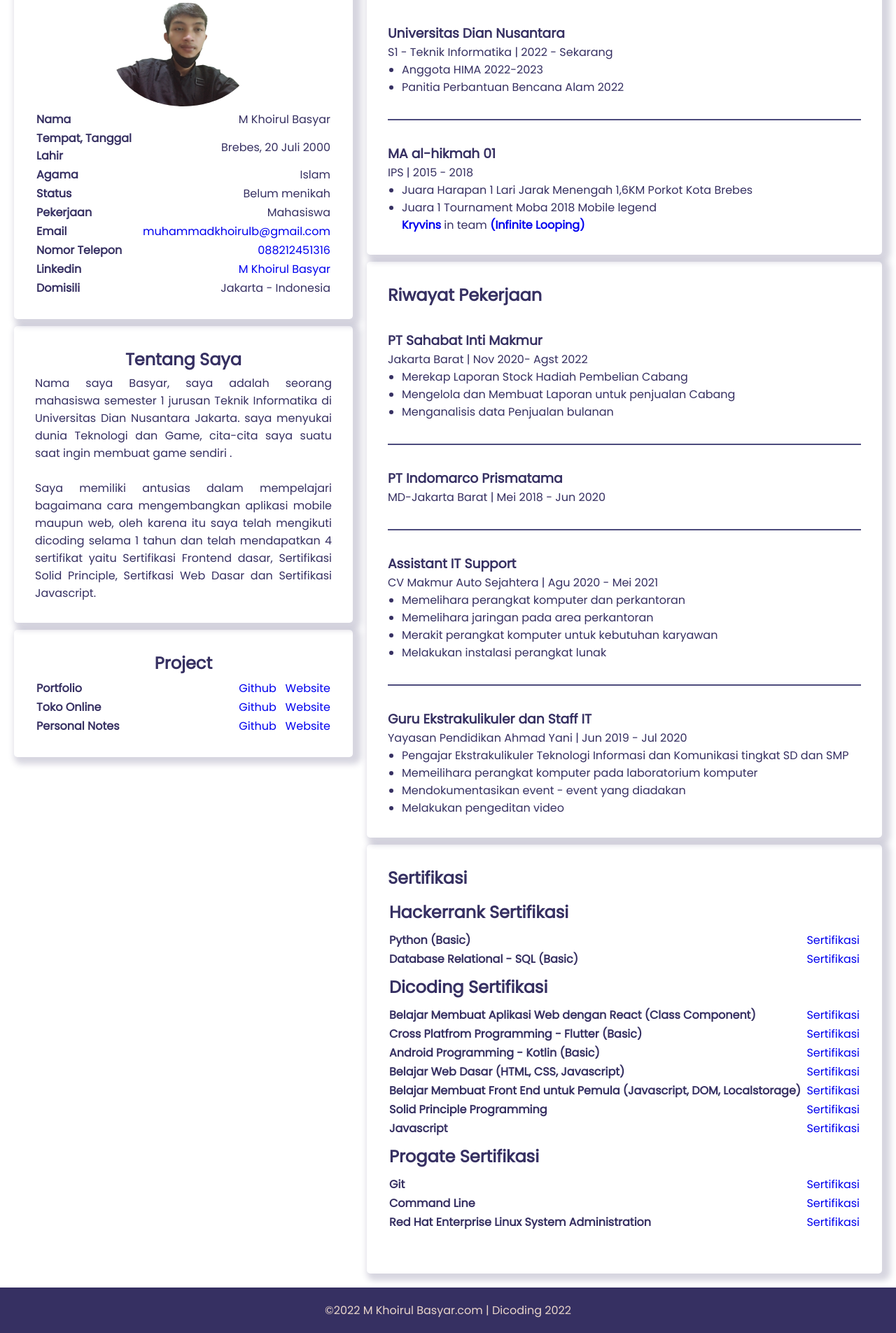
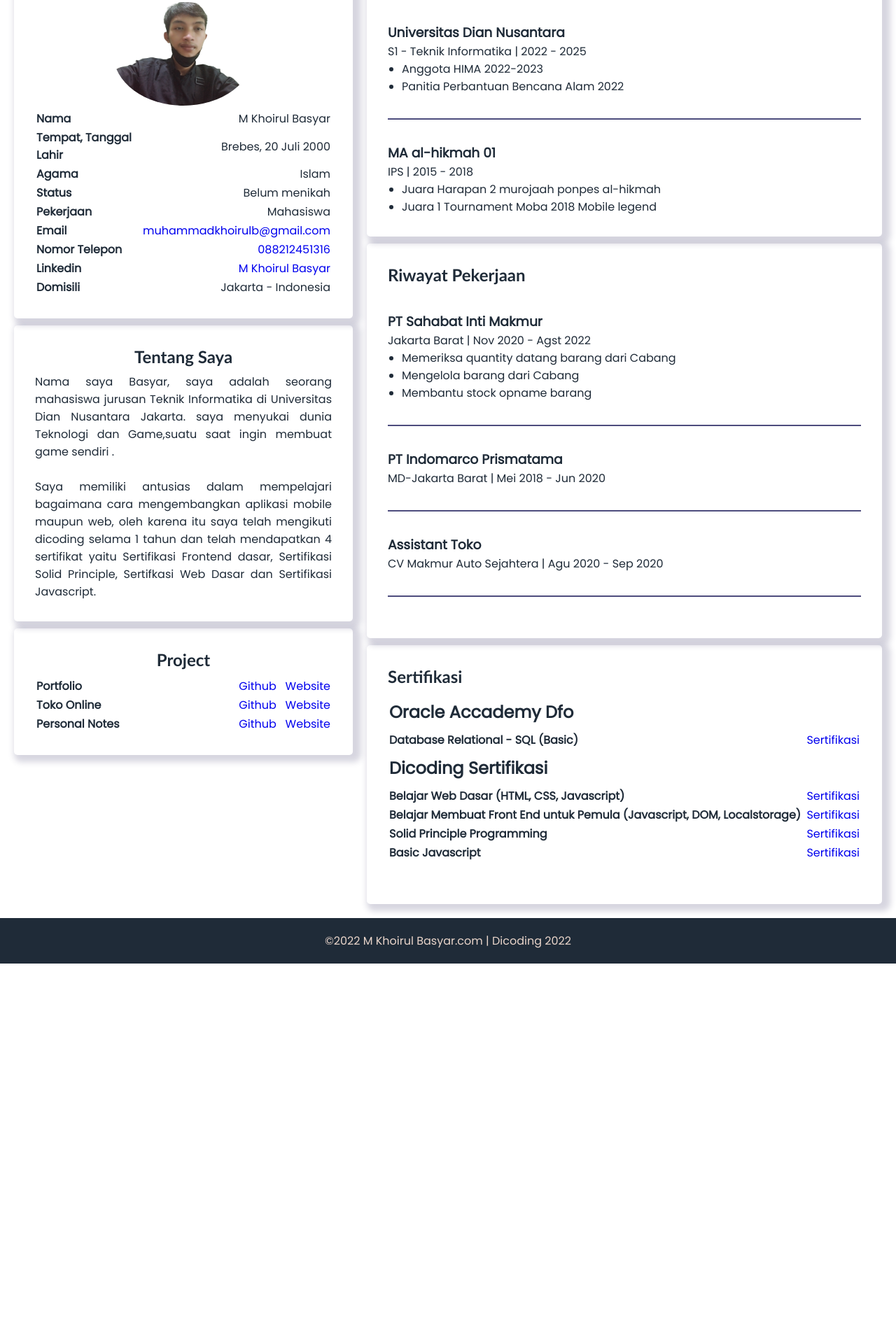
Before and after one commit to mbasyar/cv_mbasyar, a plain HTML site: page index.html in a window 1280 px wide. Shown: the part 275-2180 px from the top of the page at 70% size. After the commit the page ends 1652 px from the top, so only its background shows below. Drawn offline with Linux system fonts and the light colour scheme.

Commit message:
first commit

```diff
--- a/assets/script.js
+++ b/assets/script.js
@@ -11,3 +11,4 @@ function overlayClick() {
 }
 
 window.onresize = overlayClick;
+console.
--- a/index.html
+++ b/index.html
@@ -19,7 +19,7 @@
     <header>
       <section>
         <h1>Hello Welcome To My Portfolio</h1>
-        <p>Seorang mahasiswa biasa pencinta alam</p>
+        <p>studying programming</p>
       </section>
       <nav>
         <a id="menu" onclick="overlay()">Menu</a>
@@ -66,15 +66,15 @@
               </tr>
               <tr>
                 <th>Email</th>
-                <td><a href="mailto:ferdylimm9@gmail.com">muhammadkhoirulb@gmail.com</a></td>
+                <td><a href="mailto:muhammadkhoirulb@gmail.com">muhammadkhoirulb@gmail.com</a></td>
               </tr>
               <tr>
                 <th>Nomor Telepon</th>
-                <td><a href="tel:+6282268743001">088212451316</a></td>
+                <td><a href="tel:+6288212451316">088212451316</a></td>
               </tr>
               <tr>
                 <th>Linkedin</th>
-                <td><a href="https://www.linkedin.com/in/ferdylimm9/">M Khoirul Basyar</a></td>
+                <td><a href="https://www.linkedin.com/in/mkhoirulbasyar/">M Khoirul Basyar</a></td>
               </tr>
               <tr>
                 <th>Domisili</th>
@@ -85,8 +85,8 @@
           <section class="card">
             <h2>Tentang Saya</h2>
             <p>
-              Nama saya Basyar, saya adalah seorang mahasiswa semester 1 jurusan
-              Teknik Informatika di Universitas Dian Nusantara Jakarta. saya menyukai dunia Teknologi dan Game, cita-cita saya suatu saat ingin membuat game sendiri .
+              Nama saya Basyar, saya adalah seorang mahasiswa jurusan
+              Teknik Informatika di Universitas Dian Nusantara Jakarta. saya menyukai dunia Teknologi dan Game,suatu saat ingin membuat game sendiri .
               <br/>
 
               <br/>
@@ -102,15 +102,15 @@
               <tr>
                 <th>Portfolio</th>
                 <td>
-                  <a href="https://github.com/ferdylimmm9/portfolio">Github</a>
+                  <a href="https://github.com/mbasyarr.com">Github</a>
                   &nbsp;
-                  <a href="https://naruto.muhammad-khoi13.repl.co">Website</a>
+                  <a href="https://warungpojok.basyarrr.repl.co">Website</a>
                 </td>
               </tr>
               <tr>
                 <th>Toko Online</th>
                 <td>
-                  <a href="https://github.com/ferdylimmm9/bookshelf-app">Github</a>
+                  <a href="https://github.com/mbasyarr.com">Github</a>
                   &nbsp;
                   <a href="https://toko-1.basyarrr.repl.co">Website</a>
                 </td>
@@ -118,9 +118,9 @@
               <tr>
                 <th>Personal Notes</th>
                 <td>
-                  <a href="https://github.com/ferdylimmm9/personal-notes-dicoding">Github</a>
+                  <a href="https://github.com/mbasyarr.com">Github</a>
                   &nbsp;
-                  <a href="https://personal-notes-ferdy.netlify.app/">Website</a>
+                  <a href="https://google.com">Website</a>
                 </td>
               </tr>
             </table>
@@ -135,7 +135,7 @@
             <h3 class="school">Universitas Dian Nusantara</h3>
             <p>
               <span class="jurusan">S1 - Teknik Informatika</span> |
-              <span class="year">2022 - Sekarang</span>
+              <span class="year">2022 - 2025</span>
             </p>
             <ul>
 
@@ -156,13 +156,10 @@
             </p>
             <ul>
               <li>
-                Juara Harapan 1 Lari Jarak Menengah 1,6KM Porkot Kota Brebes
+                Juara Harapan 2 murojaah ponpes al-hikmah
               </li>
               <li>
                 Juara 1 Tournament Moba 2018 Mobile legend </li>
-                <a href="https://yamisok.com/players/kryvins" target="_blank"><b>Kryvins</b></a> in team
-                <a href="https://yamisok.com/teams/infinite-looping" target="_blank"><b>(Infinite Looping)</b></a>
-              </li>
             </ul>
           </section>
         </article>
@@ -171,11 +168,11 @@
             <br>
             <section>
                 <h3>PT Sahabat Inti Makmur</h3>
-                <p><span class="perusahaan">Jakarta Barat </span> | <span class="year">Nov 2020- Agst 2022</span></p>
+                <p><span class="perusahaan">Jakarta Barat </span> | <span class="year">Nov 2020 - Agst 2022</span></p>
                 <ul>
-                  <li>Merekap Laporan Stock Hadiah Pembelian Cabang</li>
-                  <li>Mengelola dan Membuat Laporan untuk penjualan Cabang</li>
-                  <li>Menganalisis data Penjualan bulanan</li>
+                  <li>Memeriksa quantity datang barang dari Cabang</li>
+                  <li>Mengelola barang dari Cabang</li>
+                  <li>Membantu stock opname barang </li>
               </ul>
             </section>
             <br />
@@ -190,89 +187,42 @@
             <hr />
             <br />
             <section>
-                <h3>Assistant IT Support</h3>
-                <p><span class="perusahaan">CV Makmur Auto Sejahtera</span> | <span class="year">Agu 2020 - Mei 2021</span></p>
-                <ul>
-                    <li>Memelihara perangkat komputer dan perkantoran</li>
-                    <li>Memelihara jaringan pada area perkantoran</li>
-                    <li>Merakit perangkat komputer untuk kebutuhan karyawan</li>
-                    <li>Melakukan instalasi perangkat lunak</li>
-                </ul>
+                <h3>Assistant Toko </h3>
+                <p><span class="perusahaan">CV Makmur Auto Sejahtera</span> | <span class="year">Agu 2020 - Sep 2020</span></p>
             </section>
             <br />
             <hr />
             <br />
-            <section>
-              <h3>Guru Ekstrakulikuler dan Staff IT</h3>
-              <p><span class="perusahaan">Yayasan Pendidikan Ahmad Yani</span> | <span class="year">Jun 2019 - Jul 2020</span></p>
-              <ul>
-                <li>Pengajar Ekstrakulikuler Teknologi Informasi dan Komunikasi tingkat SD dan SMP</li>
-                <li>Memeilihara perangkat komputer pada laboratorium komputer</li>
-                <li>Mendokumentasikan event - event yang diadakan</li>
-                <li>Melakukan pengeditan video</li>
-              </ul>
-            </section>
+
         </article>
         <article id="skill" class="card">
           <h2>Sertifikasi</h2>
           <section>
             <table>
               <tr>
-                <th colspan="2" style="font-size: 24px ; padding:8px 0px;">Hackerrank Sertifikasi</th>
+                <th colspan="2" style="font-size: 24px ; padding:8px 0px;">Oracle Accademy Dfo</th>
               </tr>
-              <tr>
-                <th>Python (Basic)</th>
-                <td><a href="https://www.hackerrank.com/certificates/a665f9f4af1d" target="_blank" rel="dofollow"> Sertifikasi</a></td>
-              </tr>
-              <tr>
-                <th>Database Relational - SQL (Basic)</th>
-                <td><a href="https://www.hackerrank.com/certificates/a5024b1f36d7" target="_blank" rel="dofollow">Sertifikasi</a></td>
+              <th>Database Relational - SQL (Basic)</th>
+                <td><a href="//www.hackenk.com/certificates/a5024b1f36d7" target="_blank" rel="dofollow">Sertifikasi</a></td>
               </tr>
               <tr>
                 <th colspan="2" style="font-size: 24px; padding:8px 0px;">Dicoding Sertifikasi</th>
               </tr>
               <tr>
-                <th>Belajar Membuat Aplikasi Web dengan React (Class Component)</th>
-                <td><a href="https://www.dicoding.com/certificates/ERZRMDLMWPYV">Sertifikasi</a></td>
-              </tr>
-              <tr>
-                <th>Cross Platfrom Programming - Flutter (Basic)</th>
-                <td><a href="https://www.dicoding.com/certificates/NVP7KGGWWZR0" target="_blank" rel="dofollow">Sertifikasi</a></td>
-              </tr>
-              <tr>
-                <th>Android Programming - Kotlin (Basic)</th>
-                <td><a href="https://www.dicoding.com/certificates/JLX13OM15P72" target="_blank" rel="dofollow">Sertifikasi</a></td>
-              </tr>
-              <tr>
                 <th>Belajar Web Dasar (HTML, CSS, Javascript)</th>
-                <td><a href="https://www.dicoding.com/certificates/QLZ9KK8Q9Z5D">Sertifikasi</a></td>
+                <td><a href="//www.diding.com/certificates/QLZ9KK8Q9Z5D">Sertifikasi</a></td>
               </tr>
               <tr>
                 <th>Belajar Membuat Front End untuk Pemula (Javascript, DOM, Localstorage)</th>
-                <td><a href="https://www.dicoding.com/certificates/07Z6R78K2PQR">Sertifikasi</a></td>
+                <td><a href="//wwicoding.com/certificates/07Z6R78K2PQR">Sertifikasi</a></td>
               </tr>
               <tr>
                 <th>Solid Principle Programming</th>
-                <td><a href="https://www.dicoding.com/certificates/81P229QJQPOY" target="_blank" rel="dofollow">Sertifikasi</a></td>
+                <td><a href="//wwwicoding.com/certificates/81P229QJQPOY" target="_blank" rel="dofollow">Sertifikasi</a></td>
               </tr>
               <tr>
-                <th>Javascript</th>
-                <td><a href="https://www.dicoding.com/certificates/07Z6RGG1MPQR">Sertifikasi</a></td>
-              </tr>
-              <tr>
-                <th colspan="2" style="font-size: 24px; padding:8px 0px;">Progate Sertifikasi</th>
-              </tr>
-              <tr>
-                <th>Git</th>
-                <td><a href="https://progate.com/course_certificate/33e7846cr8dnvq" target="_blank" rel="dofollow">Sertifikasi</a></td>
-              </tr>
-              <tr>
-                <th>Command Line</th>
-                <td><a href="https://progate.com/course_certificate/51d22255r8dkwq" target="_blank" rel="dofollow">Sertifikasi</a></td>
-              </tr>
-              <tr>
-                <th>Red Hat Enterprise Linux System Administration</th>
-                <td><a href="#skill">Sertifikasi</a></td>
+                <th>Basic Javascript</th>
+                <td><a href="//wwwicoding.com/certificates/07Z6RGG1MPQR">Sertifikasi</a></td>
               </tr>
             </table>
           </section>
--- a/package.json
+++ /dev/null
@@ -1,3 +0,0 @@
-{
- "name":"ferdylimmm9"
-}
--- a/style/style.css
+++ b/style/style.css
@@ -10,11 +10,15 @@
   text-decoration: none;
   scroll-behavior: smooth;
 }
+h2 {
+  margin-bottom: 5px;
 
+  font-family: "Trebuchet MS", "Lucida Sans Unicode", "Lucida Grande", "Lucida Sans", Arial, sans-serif;
+}
 body {
-  background-color: white;
+  background-color: rgb(255, 255, 255);
   font-family: "Poppins", Helvetica, sans-serif;
-  color: #363062;
+  color: #1f2b38;
 }
 
 nav {
@@ -23,7 +27,7 @@ nav {
   position: sticky;
   padding: 10px;
   top: 0;
-  background-color: rgb(130, 115, 151);
+  background-color: #1f2b387a;
 }
 
 header nav ul {
@@ -31,12 +35,12 @@ header nav ul {
   justify-content: space-around;
   list-style-type: none;
 }
-header section{
-    background-color: rgb(54, 48, 98);
+header section {
+  background-color: #1f2b38;
   padding: 30px;
 }
 header a {
-  color: #e9d5ca;
+  color: #ffffff;
 }
 main ul {
   margin-left: 20px;
@@ -44,8 +48,7 @@ main ul {
 header {
   display: inline;
   text-align: center;
-  color: #e9d5ca;
-
+  color: #ffffff;
 }
 main {
   display: flex;
@@ -84,6 +87,8 @@ aside article section {
 .card:hover {
   box-shadow: 6px 4px 8px 6px rgba(54, 48, 98, 0.5);
   border-radius: 5px;
+  background-color: rgb(255, 255, 255);
+  color: #1f2b38;
 }
 hr {
   border: 1px solid #4d4c7d;
@@ -101,18 +106,17 @@ hr {
 }
 .button:hover,
 section a:hover,
-header a:hover
-{
+header a:hover {
   font-weight: bold;
 }
 footer {
   display: flex;
   justify-content: space-around;
   padding: 20px;
-  background-color: rgb(54, 48, 98);
+  background-color: #1f2b38;
   color: #e9d5ca;
 }
-footer a{
+footer a {
   color: #e9d5ca;
 }
 #overlay {
@@ -134,10 +138,10 @@ footer a{
 #menu {
   display: none;
 }
-#close{
+#close {
   font-size: 32px;
   font-weight: bold;
-    margin:20px;
+  margin: 20px;
   color: #e9d5ca;
 }
 table {
@@ -147,7 +151,7 @@ table {
 table tr td {
   text-align: right;
 }
-table tr th{
+table tr th {
   text-align: left;
 }
 @media screen and (max-width: 889px) {
@@ -167,10 +171,10 @@ table tr th{
 }
 
 @media screen and (max-width: 478px) {
-  *{
+  * {
     font-size: 95%;
   }
-  .card{
+  .card {
     padding: 20px;
   }
 }
```
Also changed, not shown: assets/img/profile-picture.png (deleted). Lines whose indentation alone changed are shown as unchanged.
